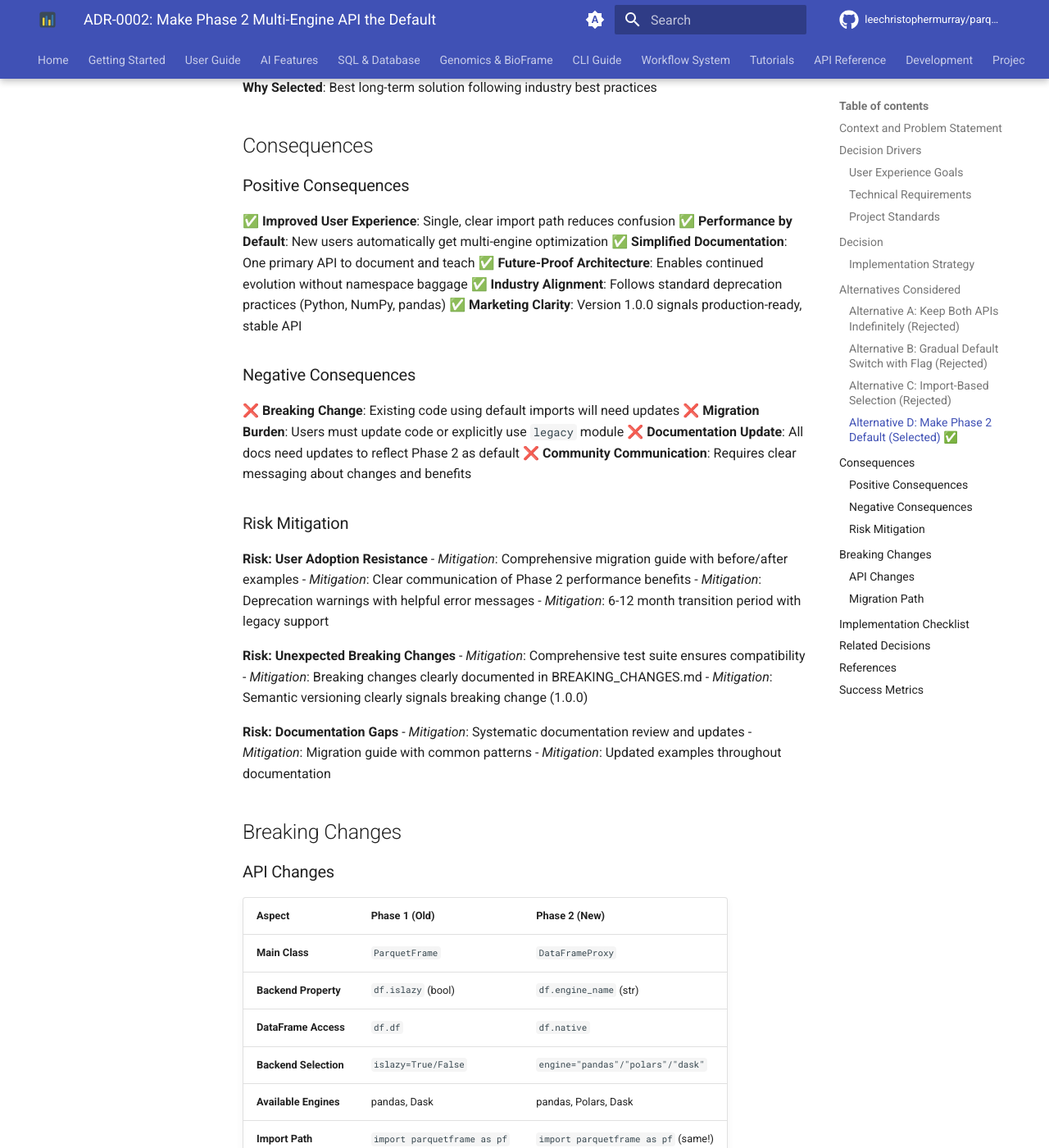
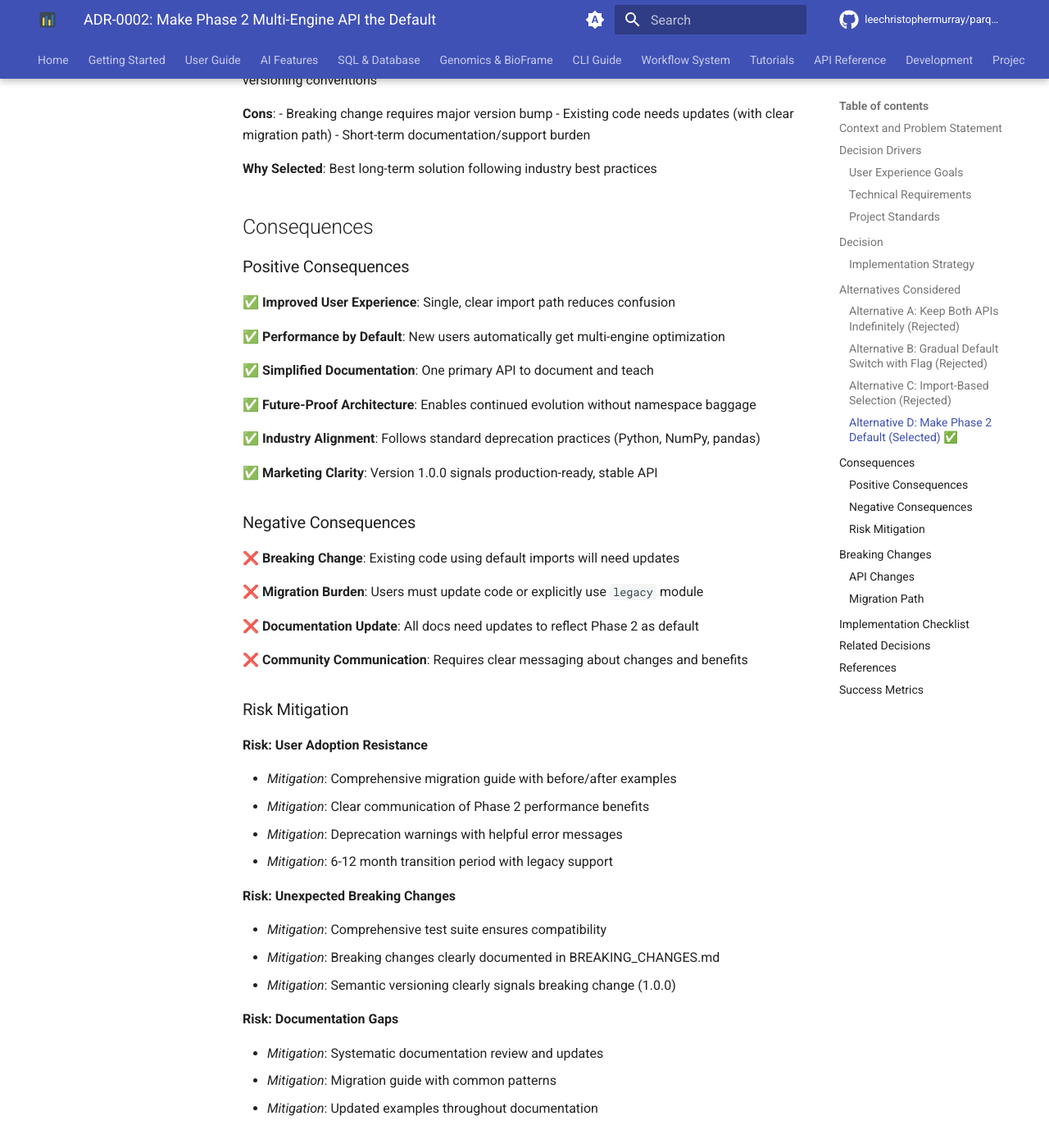
Before and after one commit to leechristophermurray/parquetframe, an MkDocs documentation site: the page built from docs/adr/0002-make-phase2-default-api.md, in a window 1280 px wide and 1400 px high, scrolled down 3927 px. Shown: the whole window at 82% size. Built offline with MkDocs 1.6.1 and Material for MkDocs 9.7.7, drawn with Linux system fonts in a browser that asks for light colours; comment, search, counter and statistics services are not loaded; the version menu is left out.

````diff
--- a/docs/adr/0002-make-phase2-default-api.md
+++ b/docs/adr/0002-make-phase2-default-api.md
@@ -1,8 +1,11 @@
 # ADR-0002: Make Phase 2 Multi-Engine API the Default
 
 **Status**: Accepted
+
 **Date**: 2025-10-18
+
 **Deciders**: ParquetFrame Core Team
+
 **Technical Story**: Removing v2 distinction and making Phase 2 the standard user experience
 
 ## Context and Problem Statement
@@ -171,33 +174,44 @@ import parquetframe.v2 as pf     # Phase 2
 ### Positive Consequences
 
 ✅ **Improved User Experience**: Single, clear import path reduces confusion
+
 ✅ **Performance by Default**: New users automatically get multi-engine optimization
+
 ✅ **Simplified Documentation**: One primary API to document and teach
+
 ✅ **Future-Proof Architecture**: Enables continued evolution without namespace baggage
+
 ✅ **Industry Alignment**: Follows standard deprecation practices (Python, NumPy, pandas)
+
 ✅ **Marketing Clarity**: Version 1.0.0 signals production-ready, stable API
 
 ### Negative Consequences
 
 ❌ **Breaking Change**: Existing code using default imports will need updates
+
 ❌ **Migration Burden**: Users must update code or explicitly use `legacy` module
+
 ❌ **Documentation Update**: All docs need updates to reflect Phase 2 as default
+
 ❌ **Community Communication**: Requires clear messaging about changes and benefits
 
 ### Risk Mitigation
 
 **Risk: User Adoption Resistance**
+
 - *Mitigation*: Comprehensive migration guide with before/after examples
 - *Mitigation*: Clear communication of Phase 2 performance benefits
 - *Mitigation*: Deprecation warnings with helpful error messages
 - *Mitigation*: 6-12 month transition period with legacy support
 
 **Risk: Unexpected Breaking Changes**
+
 - *Mitigation*: Comprehensive test suite ensures compatibility
 - *Mitigation*: Breaking changes clearly documented in BREAKING_CHANGES.md
 - *Mitigation*: Semantic versioning clearly signals breaking change (1.0.0)
 
 **Risk: Documentation Gaps**
+
 - *Mitigation*: Systematic documentation review and updates
 - *Mitigation*: Migration guide with common patterns
 - *Mitigation*: Updated examples throughout documentation
@@ -218,6 +232,7 @@ import parquetframe.v2 as pf     # Phase 2
 ### Migration Path
 
 **Before (Phase 1):**
+
 ```python
 import parquetframe as pf
 
@@ -230,6 +245,7 @@ else:
 
 **After (Phase 2):**
 ```python
+
 import parquetframe as pf
 
 df = pf.read("data.csv", engine="dask")
@@ -248,15 +264,15 @@ from parquetframe.legacy import ParquetFrame as pf
 ## Implementation Checklist
 
 - [x] Create feature branch: `refactor/make-phase2-default`
-- [ ] Create ADR documenting decision
-- [ ] Create BREAKING_CHANGES.md with migration guide
-- [ ] Restructure core module imports
-- [ ] Add deprecation warnings for Phase 1 API
-- [ ] Update internal imports throughout codebase
-- [ ] Update test suite for Phase 2 default
-- [ ] Update all documentation
-- [ ] Bump version to 1.0.0
-- [ ] Run quality checks (Black, Ruff, MyPy)
+- [x] Create ADR documenting decision
+- [x] Create BREAKING_CHANGES.md with migration guide
+- [x] Restructure core module imports
+- [x] Add deprecation warnings for Phase 1 API
+- [x] Update internal imports throughout codebase
+- [x] Update test suite for Phase 2 default
+- [x] Update all documentation
+- [x] Bump version to 1.0.0
+- [x] Run quality checks (Black, Ruff, MyPy)
 - [ ] Create pull request with breaking change notice
 
 ## Related Decisions
@@ -285,5 +301,7 @@ This decision will be considered successful when:
 ---
 
 **Status**: Accepted
+
 **Implementation**: In Progress (Branch: `refactor/make-phase2-default`)
+
 **Next Review**: Post-implementation review after version 1.0.0 release
````
Also changed, not shown: 6 other files.
